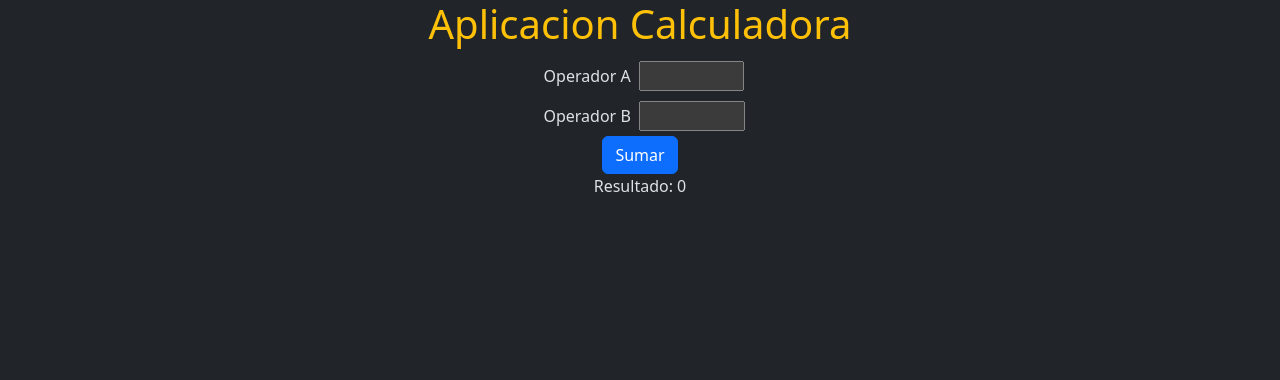
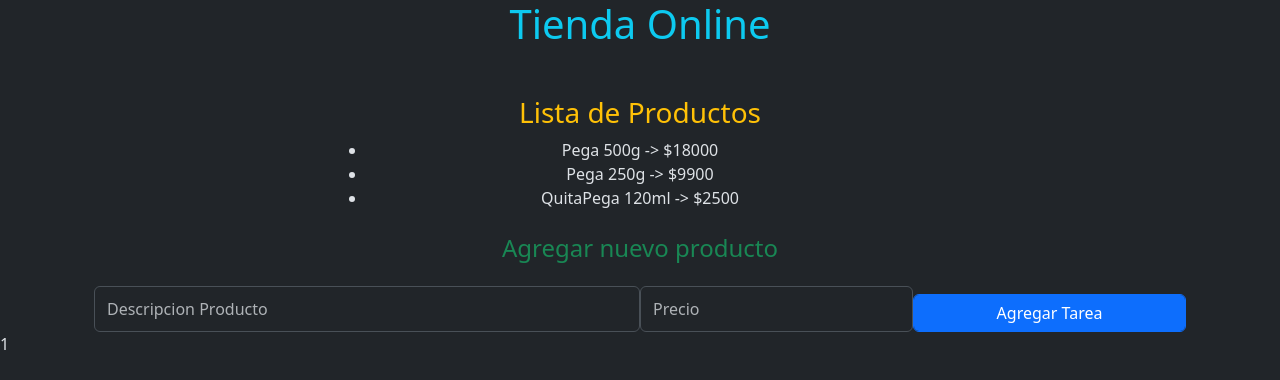
Before and after one commit to AgusFassola/cursoAngular, an Angular app in the folder app-angular/: page / in a window 1280 px wide. Shown: the top 380 px of the page. Built offline with nearby package versions, Linux system fonts and the light colour scheme.

Commit message:
lista de objetos

```diff
--- a/app-angular/src/app/app.component.html
+++ b/app-angular/src/app/app.component.html
@@ -1,3 +1,5 @@
-<div class="container ">
-  <app-calculadora/>
+<div class="container text-center">
+  <h1 class="text-info">{{title}}</h1>
+  <app-lista-tareas/>
 </div>
+1
--- a/app-angular/src/app/app.component.ts
+++ b/app-angular/src/app/app.component.ts
@@ -6,11 +6,12 @@ import { InterpolacionComponent } from "./interpolacion/interpolacion.component"
 import { PadreComponent } from "./padre/padre.component";
 import { ReplicadorComponent } from "./replicador/replicador.component";
 import { CalculadoraComponent } from "./calculadora/calculadora.component";
+import { ListaTareasComponent } from "./lista-tareas/lista-tareas.component";
 
 @Component({
   selector: 'app-root',
   standalone: true,
-  imports: [RouterOutlet, NuevoComponenteComponent, ComponenteEnLineaComponent, InterpolacionComponent, PadreComponent, ReplicadorComponent, CalculadoraComponent],
+  imports: [RouterOutlet, NuevoComponenteComponent, ComponenteEnLineaComponent, InterpolacionComponent, PadreComponent, ReplicadorComponent, CalculadoraComponent, ListaTareasComponent],
   templateUrl: './app.component.html',
   styleUrl: './app.component.css'
 })
--- /dev/null
+++ b/app-angular/src/app/lista-tareas/lista-tareas.component.html
@@ -0,0 +1,25 @@
+<div class="container mt-5">
+    <div class="text-center">
+        <h3 class="text-warning ">Lista de Productos</h3>
+        <ul class="list-group w-50 mx-auto">
+            @for(prod of productos; track prod ){
+                <li list-group-item text-center>{{prod.descripcion}} -> ${{prod.precio}}</li>
+            }
+        </ul>
+    </div>
+    <h4 class="text-success m-4">Agregar nuevo producto</h4>
+    <div class=" d-flex mt-3">
+        <input class="form-control w-50" type="text"
+        [(ngModel)]="Descripcion"
+        #prodDescr placeholder="Descripcion Producto">
+        <input class="form-control w-25" type="number"
+        [(ngModel)]="Precio" placeholder="Precio"
+        #prodPrecio>
+        <button class="btn btn-primary w-25 mt-2 form-control"
+        (click)="agregarProducto(); prodDescr.value=''; prodPrecio.value='' "
+
+        >Agregar Tarea</button>
+    </div>
+
+
+</div>
--- /dev/null
+++ b/app-angular/src/app/lista-tareas/lista-tareas.component.ts
@@ -0,0 +1,27 @@
+import { Component } from '@angular/core';
+import { Producto } from './producto.model';
+import { FormsModule } from '@angular/forms';
+
+@Component({
+  selector: 'app-lista-tareas',
+  imports: [FormsModule],
+  templateUrl: './lista-tareas.component.html',
+  styleUrl: './lista-tareas.component.css'
+})
+export class ListaTareasComponent {
+  Precio:number | null = null;
+  Descripcion:string='';
+
+  productos: Producto[] =[
+    new Producto('Pega 500g', 18000),
+    new Producto('Pega 250g', 9900),
+    new Producto('QuitaPega 120ml', 2500)
+   ];
+
+  agregarProducto():void{
+    if(this.Precio && this.Descripcion){
+      this.productos.push(new Producto(this.Descripcion, this.Precio));
+
+    }
+  }
+}
--- /dev/null
+++ b/app-angular/src/app/lista-tareas/producto.model.ts
@@ -0,0 +1,6 @@
+export class Producto{
+    constructor(
+        public descripcion: string,
+        public precio:number
+    ){}
+}
```
Also changed, not shown: app-angular/src/app/calculadora/calculadora.component.html (line endings or trailing spaces), app-angular/src/app/lista-tareas/lista-tareas.component.css (added).
